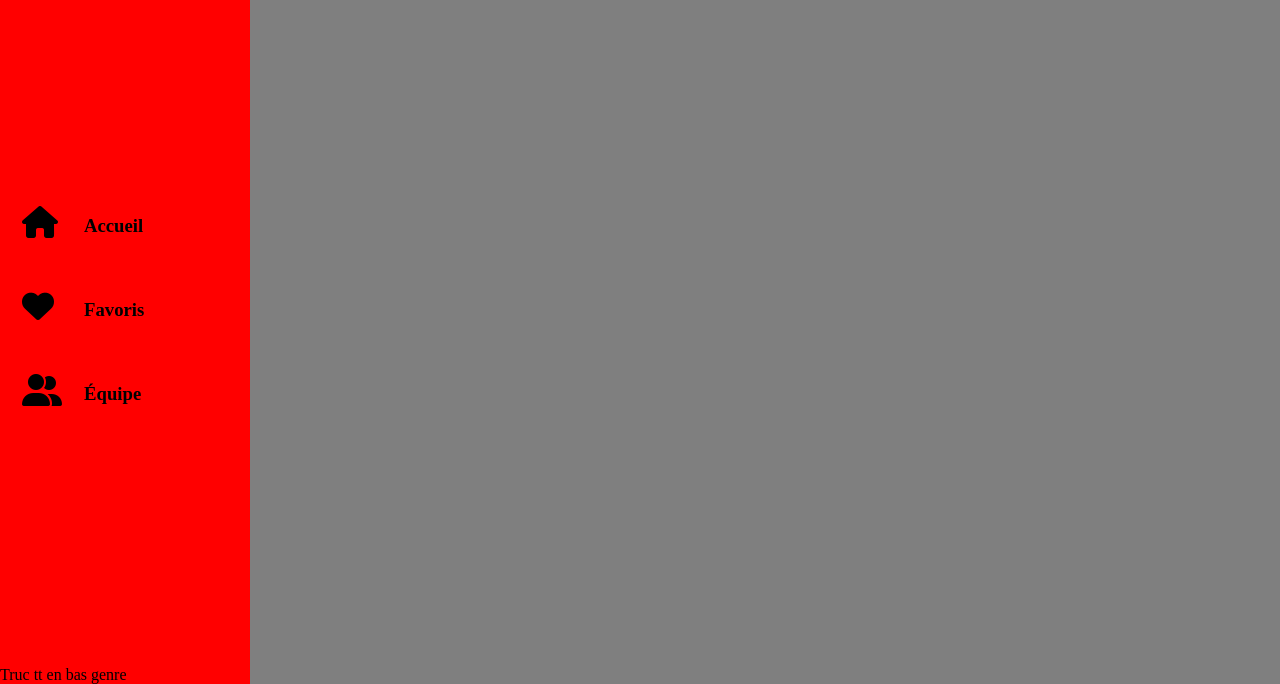
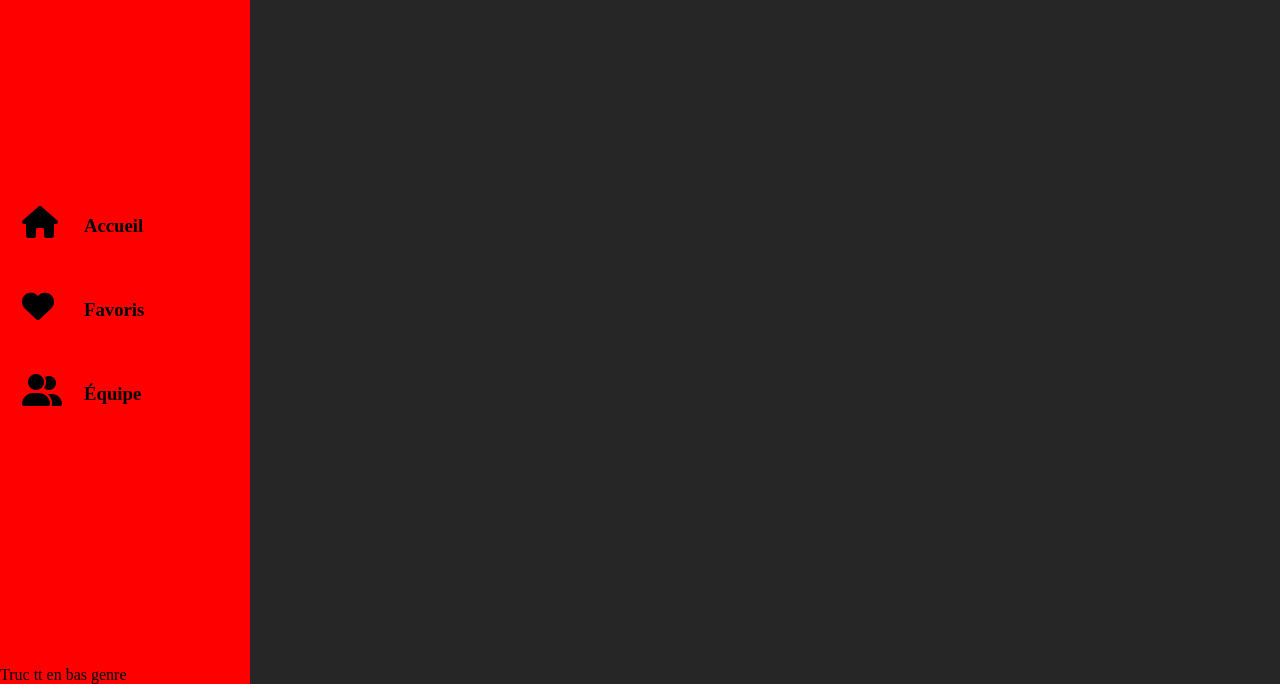
Before and after one commit to Ninhache/JustSeries, a website built with webpack: page index.html in a window 1280 px wide. Shown: the part 116-800 px from the top of the page. Built offline with nearby package versions, Linux system fonts and the light colour scheme; no server answers.

Commit message:
better css

```diff
--- a/css/popup.css
+++ b/css/popup.css
@@ -5,13 +5,17 @@
     border-radius: 5px;
     width: 50%;
     height: 80%;
-    position: relative;
+    position: sticky;
+    transition: all 5s ease-in-out;
+    overflow: auto;
 
-    transition: all 5s ease-in-out;
 }
 
 .popup_container{
-    position: absolute;
+    position: fixed;
     top: 0;
     left: 0;
+    background-color: rgba(0,0,0,0.7);
+    width: 100%;
+    bottom: 0;
 }
```
